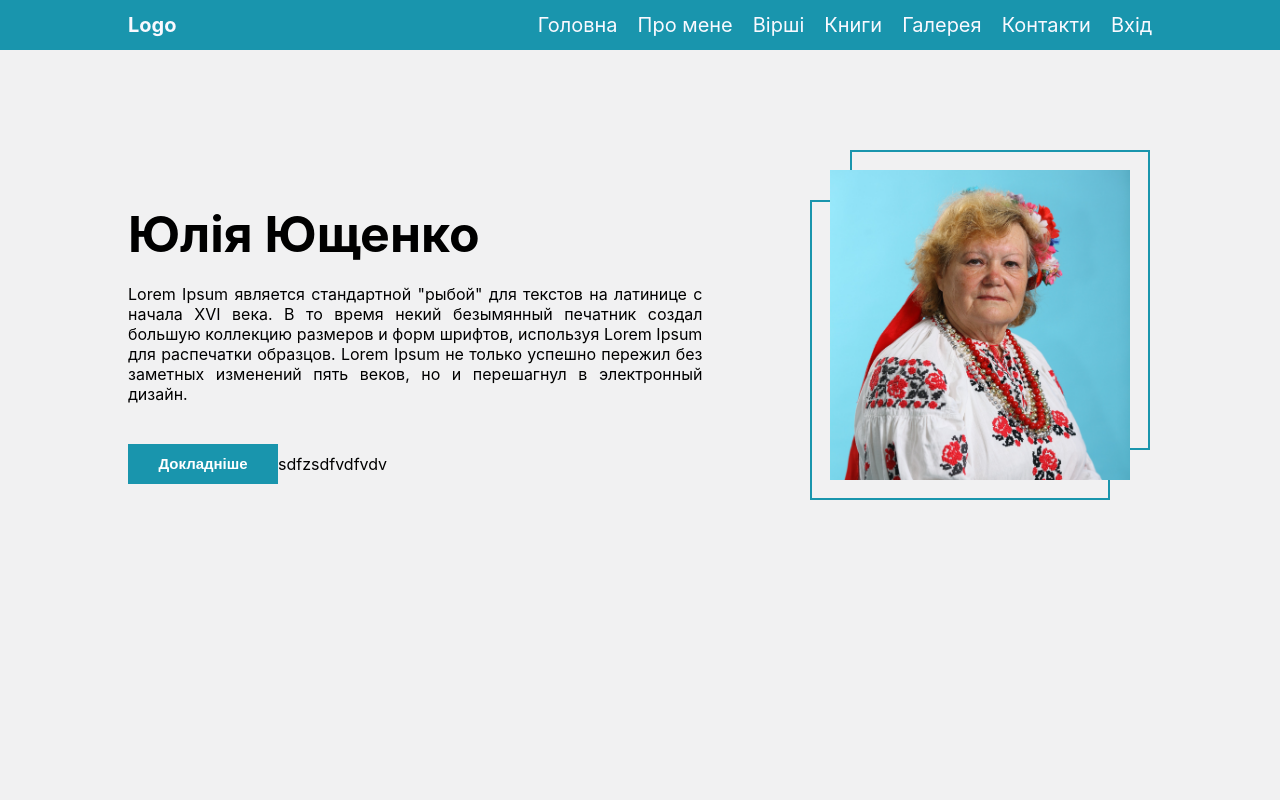
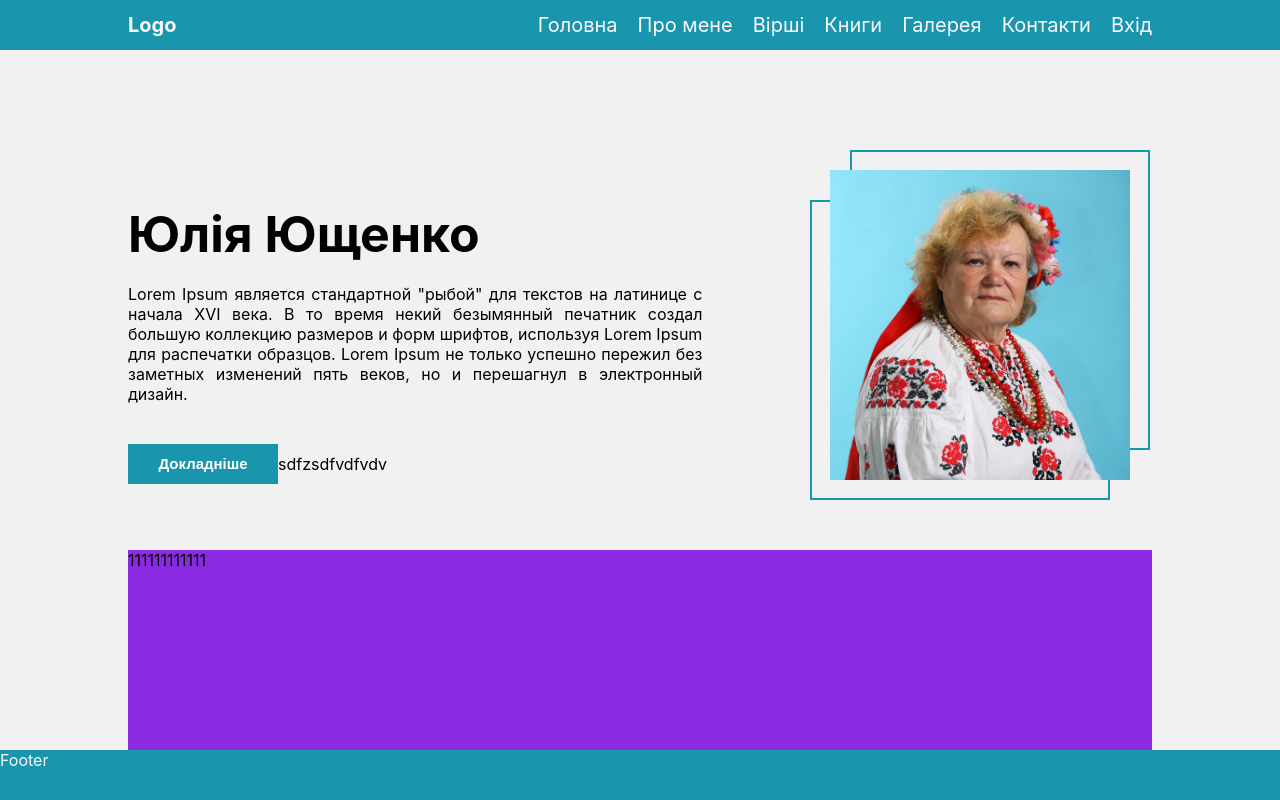
Before and after one commit to maskaa22/ulia-website, a React (Create React App) app: page / in a window 1280 px wide. Shown: the top 800 px of the page. Built offline with nearby package versions, Linux system fonts and the light colour scheme.

Commit message:
css main_about my  _v12

```diff
--- a/src/components/main/style.css
+++ b/src/components/main/style.css
@@ -6,7 +6,7 @@ main {
   width: 100%;
   height: 500px;
   display: flex;
-  min-height: 95vh;
+  /* min-height: 95vh; */
 }
 
 .main__my-article-left {
```
